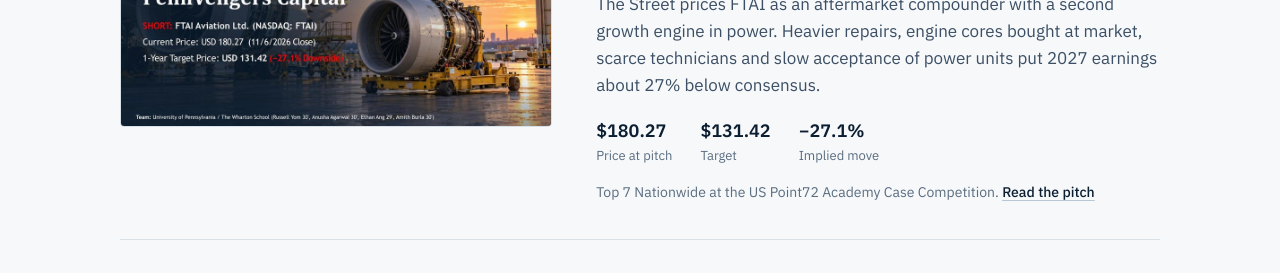
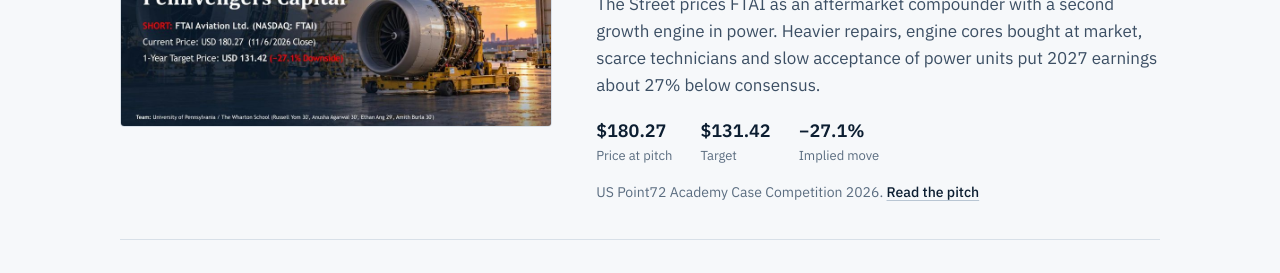
Before and after one commit to russayz/russayz.github.io, a plain HTML site: page research/index.html in a window 1280 px wide. Shown: the part 473-746 px from the top of the page. Drawn offline with Linux system fonts and the light colour scheme.

Commit message:
Research page: drop placement from FTAI card
Co-Authored-By: Claude Opus 5.5 <noreply@anthropic.com>
Claude-Session: https://claude.ai/code/session_012NfHhAEL8ESmMEtp1NNRZ8

```diff
--- a/research/index.html
+++ b/research/index.html
@@ -51,7 +51,7 @@
       <div><dt>Target</dt><dd>$131.42</dd></div>
       <div><dt>Implied move</dt><dd>−27.1%</dd></div>
     </dl>
-    <p class="research-venue">Top 7 Nationwide at the US Point72 Academy Case Competition. <a href="/research/ftai-aviation/">Read the pitch</a></p>
+    <p class="research-venue">US Point72 Academy Case Competition 2026. <a href="/research/ftai-aviation/">Read the pitch</a></p>
   </div>
 </li><!-- Research card: Boot Barn Holdings. To add a pitch, copy everything from this <li> to its closing </li> and change the text. -->
 <li class="research-item">
```
